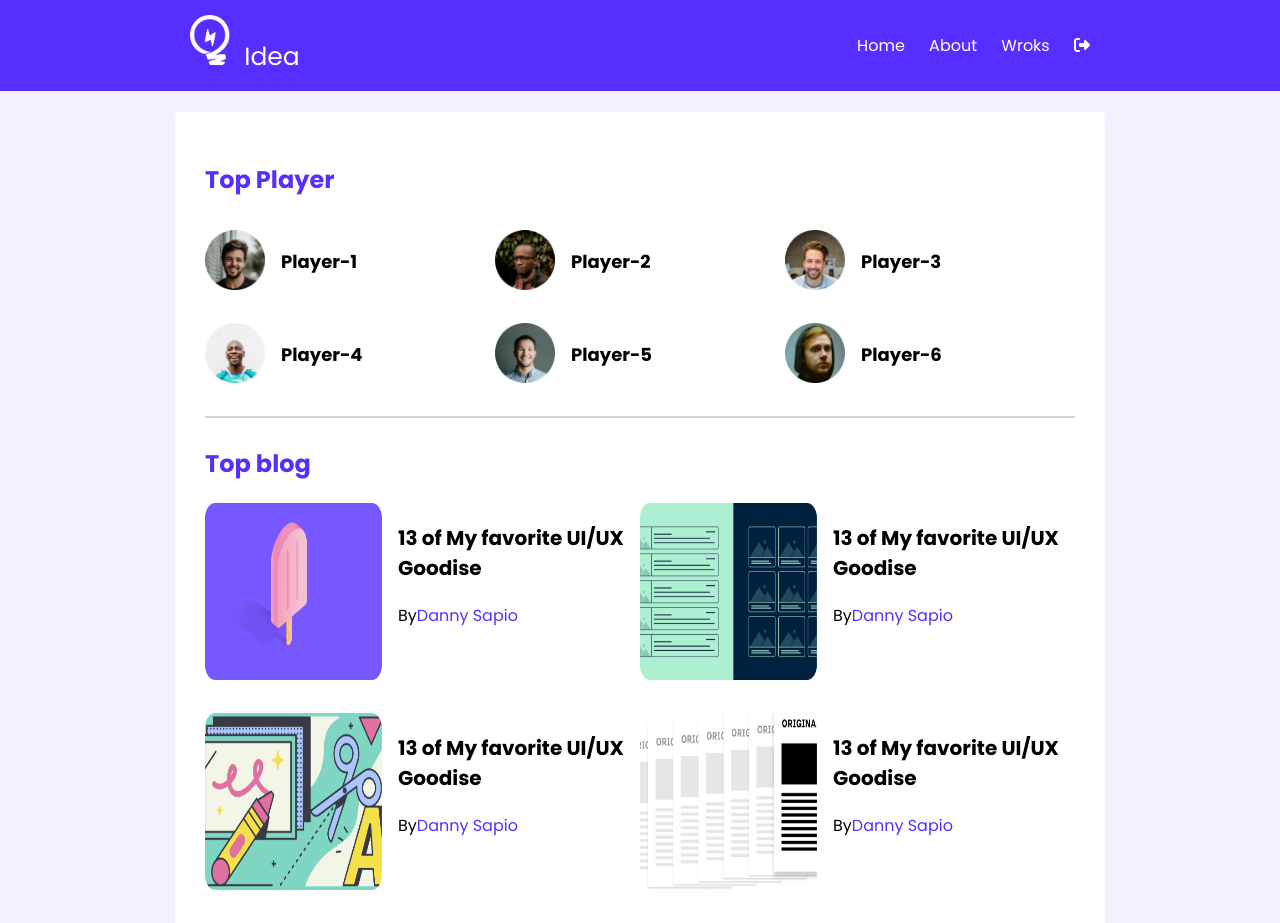
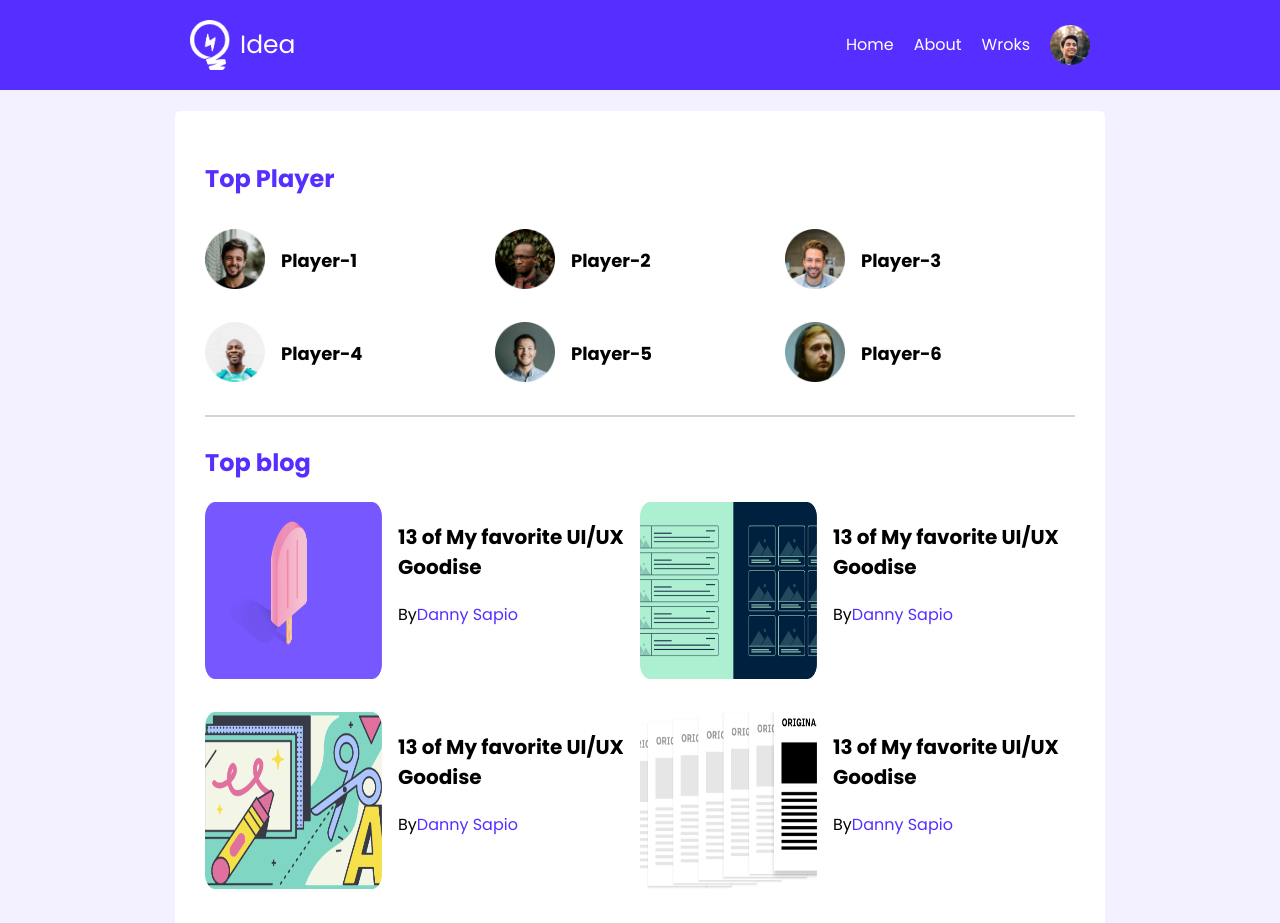
Before and after one commit to mirajulalam/website, a plain HTML site: page index.html in a window 1280 px wide. Shown: the top 923 px of the page. Drawn offline with Linux system fonts and the light colour scheme.

Commit message:
images added

```diff
--- a/index.html
+++ b/index.html
@@ -23,7 +23,7 @@
                 <a href="">Home</a>
                 <a href="">About</a>
                 <a href="">Wroks</a>
-                <i class="fas fa-sign-out-alt log-in"></i>
+                <img src="images/profile.png" alt="">
             </div>
         </div>
     </header>
--- a/style.css
+++ b/style.css
@@ -20,7 +20,7 @@ body{
     display: flex;
     justify-content: space-between;
     align-items: center;
-    padding: 15px;
+    padding: 20px;
     width:900px;
 }
 .header-left img{
@@ -34,9 +34,15 @@ body{
     text-decoration: none;
     margin-right:20px;
     color: white;
+    align-items: center;
 }
-.fa-sign-out-alt .log-in{
-    font-size: 30px;
+.header-right img{
+    width: 40px;
+}
+.header-left,.header-right{
+    display: flex;
+    justify-content: center;
+    align-items: center;
 }
 /*------
  main
```
